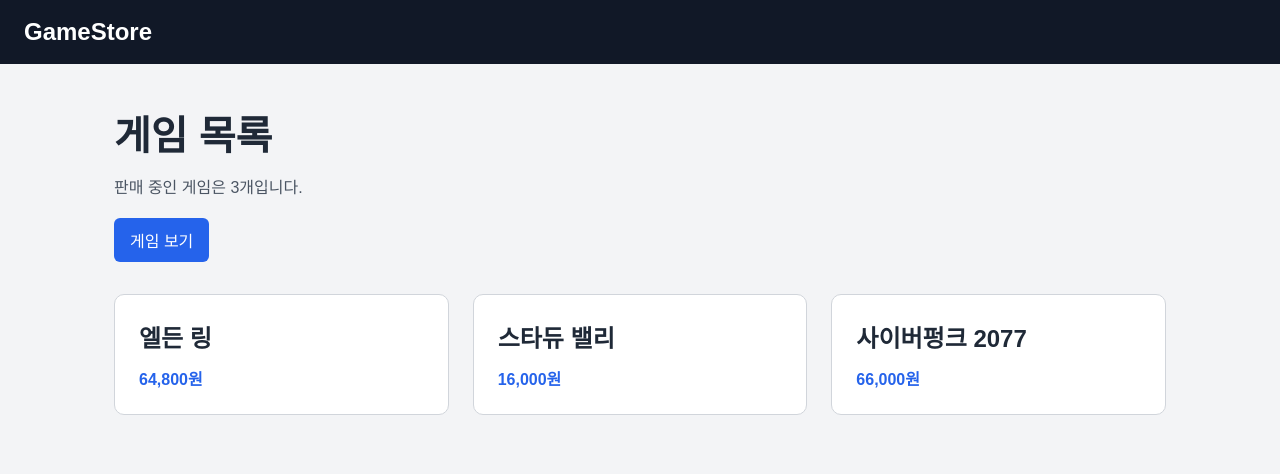
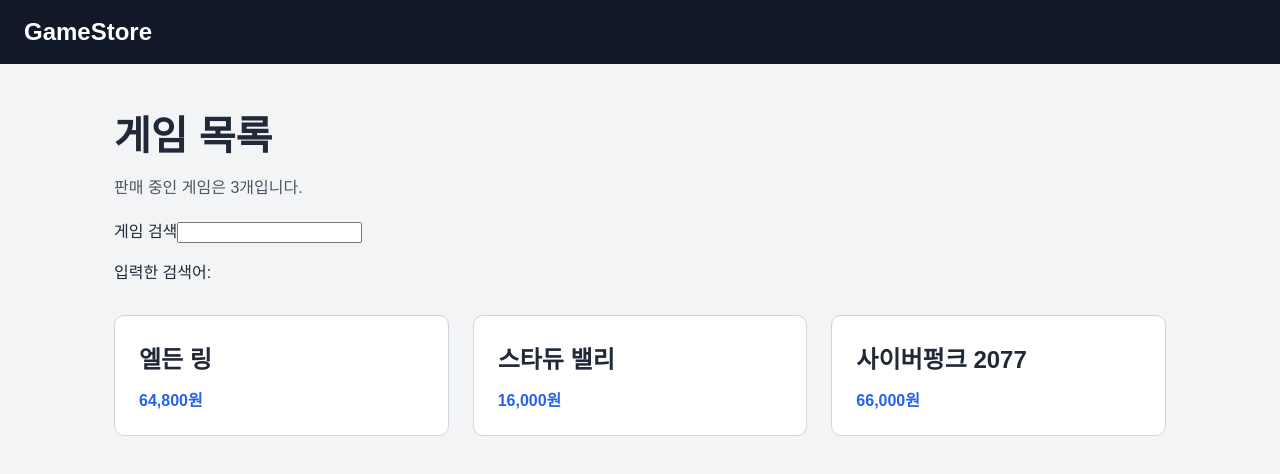
Before and after one commit to sonchang321/GameStore, a React app in the folder frontend/: page / in a window 1280 px wide. Shown: the top 474 px of the page. Built offline with nearby package versions, Linux system fonts and the light colour scheme; the HTML template or start-up script is replaced by a standard one.

Commit message:
feat: add controlled search input

```diff
--- a/frontend/src/App.jsx
+++ b/frontend/src/App.jsx
@@ -1,3 +1,4 @@
+import {useState} from 'react'
 import GameCard from './components/GameCard.jsx'
 import './App.css'
 
@@ -22,6 +23,7 @@
 function App() {
     const storeName = 'GameStore'
     const gameCount = games.length
+    const [searchTerm, setSearchTerm] = useState('');
 
     return (
         <>
@@ -34,12 +36,16 @@
                 <p className="game-summary" title="현재 판매 중인 게임 수">
                     판매 중인 게임은 {gameCount}개입니다.
                 </p>
-                <button
-                    className="browse-button"
-                    type="button"
-                    disabled={gameCount === 0}>
-                    게임 보기
-                </button>
+                <div className="search-area">
+                    <label htmlFor="game-search">게임 검색</label>
+                    <input
+                        id="game-search"
+                        type="text"
+                        value={searchTerm}
+                        onChange={(event) => setSearchTerm(event.target.value)}
+                    />
+                    <p>입력한 검색어: {searchTerm}</p>
+                </div>
                 <section className="game-list">
                     {games.map((game) => (
                         <GameCard
```
